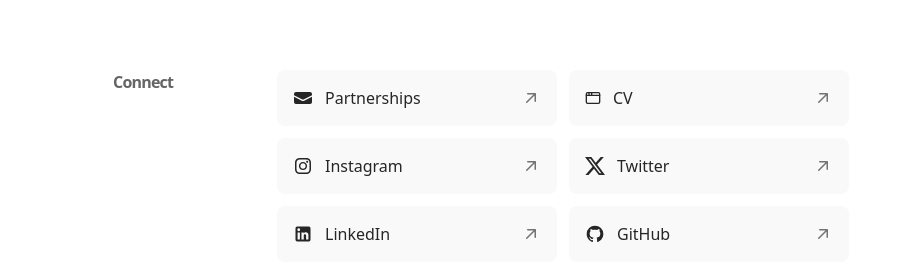
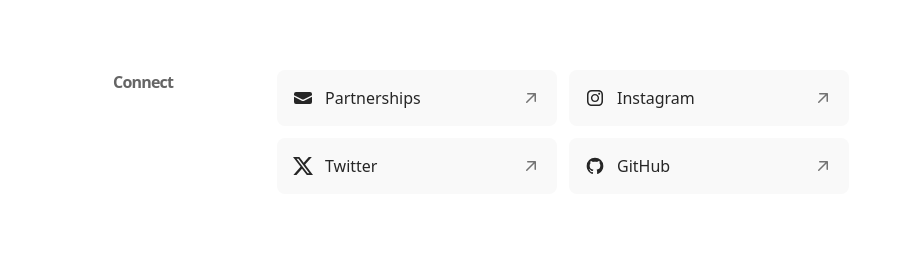
Before and after one commit to theaungphyo/aungpyaephyo.com, a Next.js app: page /about in a window 1280 px wide. Shown: the part 802-1082 px from the top of the page, without its empty margins (159-1060 px from the left). After the commit the page ends 1032 px from the top, so only its background shows below. Built offline with nearby package versions, Linux system fonts and the light colour scheme.

Commit message:
fix: img tag

```diff
--- a/package.json
+++ b/package.json
@@ -53,6 +53,7 @@
     "react-day-picker": "^8.10.1",
     "react-dom": "^18",
     "react-github-calendar": "^4.1.3",
+    "sharp": "^0.33.4",
     "sugar-high": "^0.6.0",
     "tailwind-merge": "^2.3.0",
     "tailwindcss-animate": "^1.0.7",
--- a/src/components/code-block.tsx
+++ b/src/components/code-block.tsx
@@ -18,7 +18,7 @@ const CodeBlock = ({
     if (copy) {
       const timeOutId = setTimeout(() => {
         setCopy(false);
-      }, 5000);
+      }, 2000);
 
       return () => {
         clearTimeout(timeOutId);
--- a/src/components/connect-link.tsx
+++ b/src/components/connect-link.tsx
@@ -21,29 +21,6 @@ const ConnectLinks: ConnectLink[] = [
     ),
   },
   {
-    label: 'CV',
-    href: 'https://cv-aungpyaephyo.vercel.app',
-    icon: (
-      <svg
-        xmlns='http://www.w3.org/2000/svg'
-        width='24'
-        height='24'
-        viewBox='0 0 24 24'
-        fill='none'
-        stroke='currentColor'
-        strokeWidth='2'
-        strokeLinecap='round'
-        strokeLinejoin='round'
-        className='lucide lucide-app-window size-4'
-      >
-        <rect x='2' y='4' width='20' height='16' rx='2'></rect>
-        <path d='M10 4v4'></path>
-        <path d='M2 8h20'></path>
-        <path d='M6 4v4'></path>
-      </svg>
-    ),
-  },
-  {
     label: 'Instagram',
     href: 'https://www.instagram.com/aungpyaephyo1412/',
     icon: (
@@ -62,7 +39,7 @@ const ConnectLinks: ConnectLink[] = [
   },
   {
     label: 'Twitter',
-    href: 'https://twitter.com/aungpyaephyo1412',
+    href: 'https://twitter.com/typle_x',
     icon: (
       <svg
         xmlns='http://www.w3.org/2000/svg'
@@ -73,23 +50,6 @@ const ConnectLinks: ConnectLink[] = [
         <path
           fill='currentColor'
           d='M12.6.75h2.454l-5.36 6.142L16 15.25h-4.937l-3.867-5.07l-4.425 5.07H.316l5.733-6.57L0 .75h5.063l3.495 4.633L12.601.75Zm-.86 13.028h1.36L4.323 2.145H2.865z'
-        ></path>
-      </svg>
-    ),
-  },
-  {
-    label: 'LinkedIn',
-    href: 'https://www.linkedin.com/in/aungpyaephyo1412/',
-    icon: (
-      <svg
-        xmlns='http://www.w3.org/2000/svg'
-        width='1em'
-        height='1em'
-        viewBox='0 0 24 24'
-      >
-        <path
-          fill='currentColor'
-          d='M19 3a2 2 0 0 1 2 2v14a2 2 0 0 1-2 2H5a2 2 0 0 1-2-2V5a2 2 0 0 1 2-2zm-.5 15.5v-5.3a3.26 3.26 0 0 0-3.26-3.26c-.85 0-1.84.52-2.32 1.3v-1.11h-2.79v8.37h2.79v-4.93c0-.77.62-1.4 1.39-1.4a1.4 1.4 0 0 1 1.4 1.4v4.93zM6.88 8.56a1.68 1.68 0 0 0 1.68-1.68c0-.93-.75-1.69-1.68-1.69a1.69 1.69 0 0 0-1.69 1.69c0 .93.76 1.68 1.69 1.68m1.39 9.94v-8.37H5.5v8.37z'
         ></path>
       </svg>
     ),
--- a/src/components/project-card.tsx
+++ b/src/components/project-card.tsx
@@ -48,6 +48,7 @@ const ProjectCard = ({ project }: { project: ProjectType }) => {
               variant='secondary'
               key={tag}
             >
+              {/* eslint-disable-next-line @next/next/no-img-element */}
               <img
                 src={`https://skillicons.dev/icons?i=${tag}&theme=${theme}`}
                 alt={'icon'}
--- a/src/components/ui/card.tsx
+++ b/src/components/ui/card.tsx
@@ -37,7 +37,9 @@ const CardTitle = React.forwardRef<
     ref={ref}
     className={cn('font-semibold leading-none tracking-tight', className)}
     {...props}
-  />
+  >
+    {props.children}
+  </h3>
 ));
 CardTitle.displayName = 'CardTitle';
 
--- a/src/styles/app.css
+++ b/src/styles/app.css
@@ -1,28 +1,6 @@
 @tailwind base;
 @tailwind components;
 @tailwind utilities;
-
-@layer utilities {
-  ::-webkit-scrollbar {
-    width: 13px;
-    height: 20px;
-  }
-
-  ::-webkit-scrollbar-track {
-    border-radius: 100vh;
-    background: #f7f4ed;
-  }
-
-  ::-webkit-scrollbar-thumb {
-    border: 3px solid #f6f7ed;
-    border-radius: 100vh;
-    background: #e0cbcb;
-  }
-
-  ::-webkit-scrollbar-thumb:hover {
-    background: #c0a0b9;
-  }
-}
 
 @layer base {
   :root {
```
Also changed, not shown: 1 other file (tests, documents, lock files or other folders).
